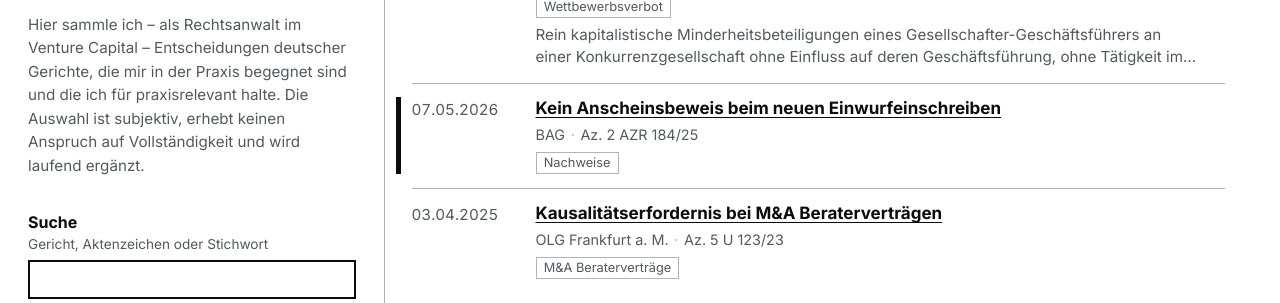
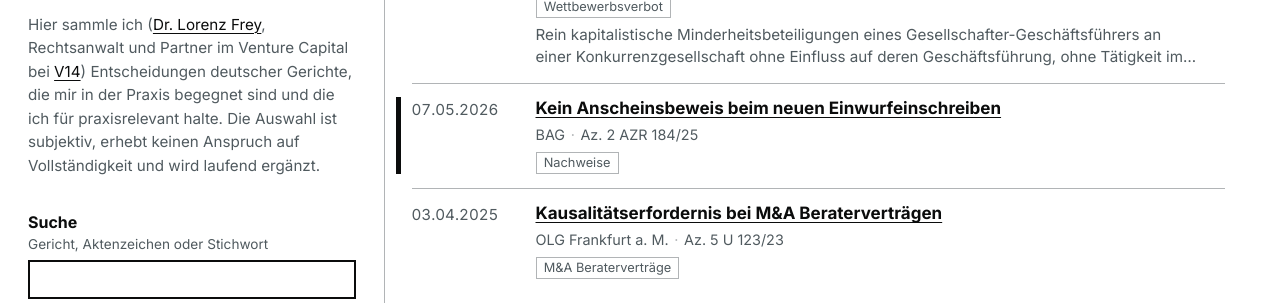
Before and after one commit to 13324/vc_cases, a plain HTML site: page urteile/index.html in a window 1280 px wide. Shown: the part 141-444 px from the top of the page. Drawn offline with Linux system fonts and the light colour scheme.

Commit message:
Einleitung: Name/Rolle als Klammereinschub (Dr. Lorenz Frey → LinkedIn, V14 → v14.de)

```diff
--- a/urteile/index.html
+++ b/urteile/index.html
@@ -28,7 +28,7 @@
         <aside class="sidebar">
             <div class="intro">
                 <h1>cases.vc | Rechtsprechung zum Venture Capital</h1>
-                <p class="subtitle">Hier sammle ich &ndash; als Rechtsanwalt im Venture Capital &ndash; Entscheidungen deutscher Gerichte, die mir in der Praxis begegnet sind und die ich f&uuml;r praxisrelevant halte. Die Auswahl ist subjektiv, erhebt keinen Anspruch auf Vollst&auml;ndigkeit und wird laufend erg&auml;nzt.</p>
+                <p class="subtitle">Hier sammle ich (<a href="https://www.linkedin.com/in/lorenzfrey/" target="_blank" rel="noopener">Dr. Lorenz Frey</a>, Rechtsanwalt und Partner im Venture Capital bei <a href="https://v14.de" target="_blank" rel="noopener">V14</a>) Entscheidungen deutscher Gerichte, die mir in der Praxis begegnet sind und die ich f&uuml;r praxisrelevant halte. Die Auswahl ist subjektiv, erhebt keinen Anspruch auf Vollst&auml;ndigkeit und wird laufend erg&auml;nzt.</p>
             </div>
 
             <div class="controls">
```
